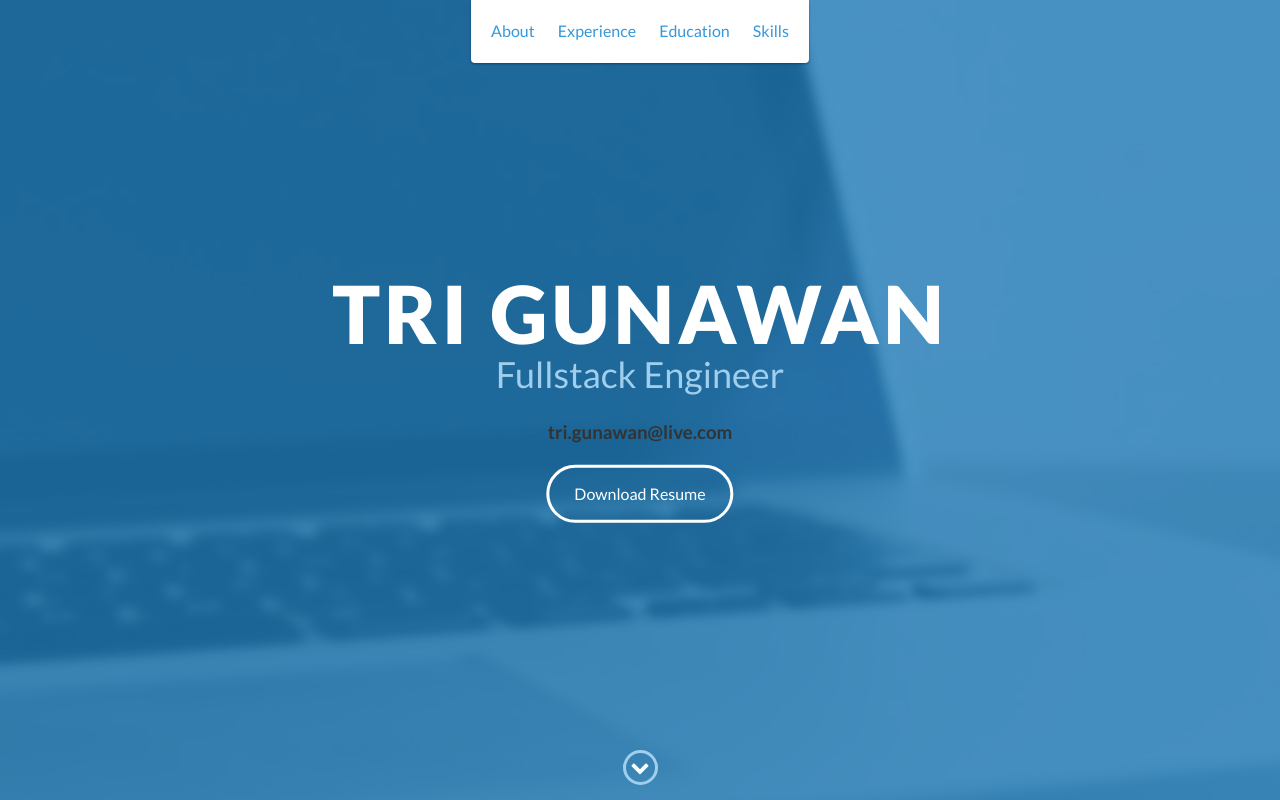
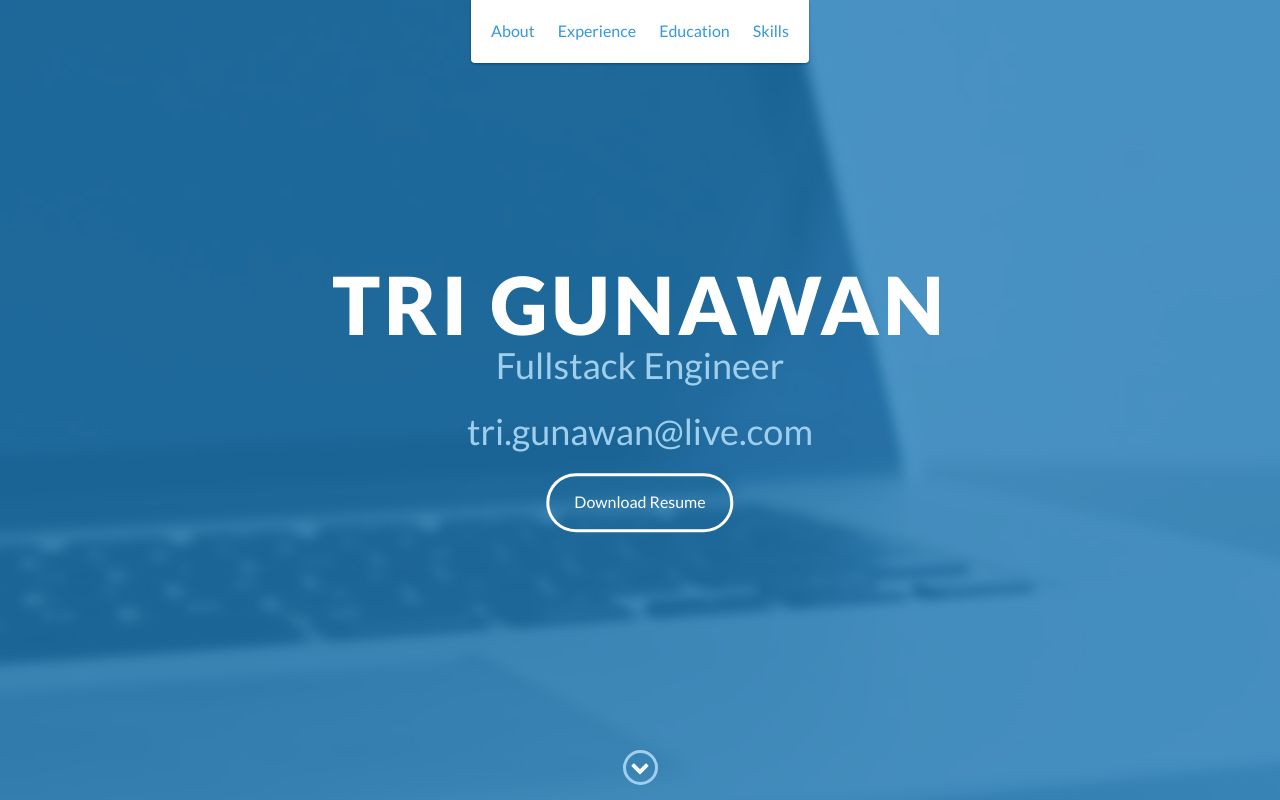
Before and after one commit to trigunawan89/trigunawan89.github.io, a website: page index.html in a window 1280 px wide. Shown: the top 800 px of the page. Drawn offline with nearby package versions, Linux system fonts and the light colour scheme.

Commit message:
update cv

```diff
--- a/index.html
+++ b/index.html
@@ -44,7 +44,7 @@
         <div id="lead-content">
             <h1>Tri Gunawan</h1>
             <h2>Fullstack Engineer</h2>
-            <h3>tri.gunawan@live.com</h3>
+            <h2>tri.gunawan@live.com</h2>
             <a href="#" class="btn-rounded-white">Download Resume</a>
         </div>
         <!-- End #lead-content -->
```
